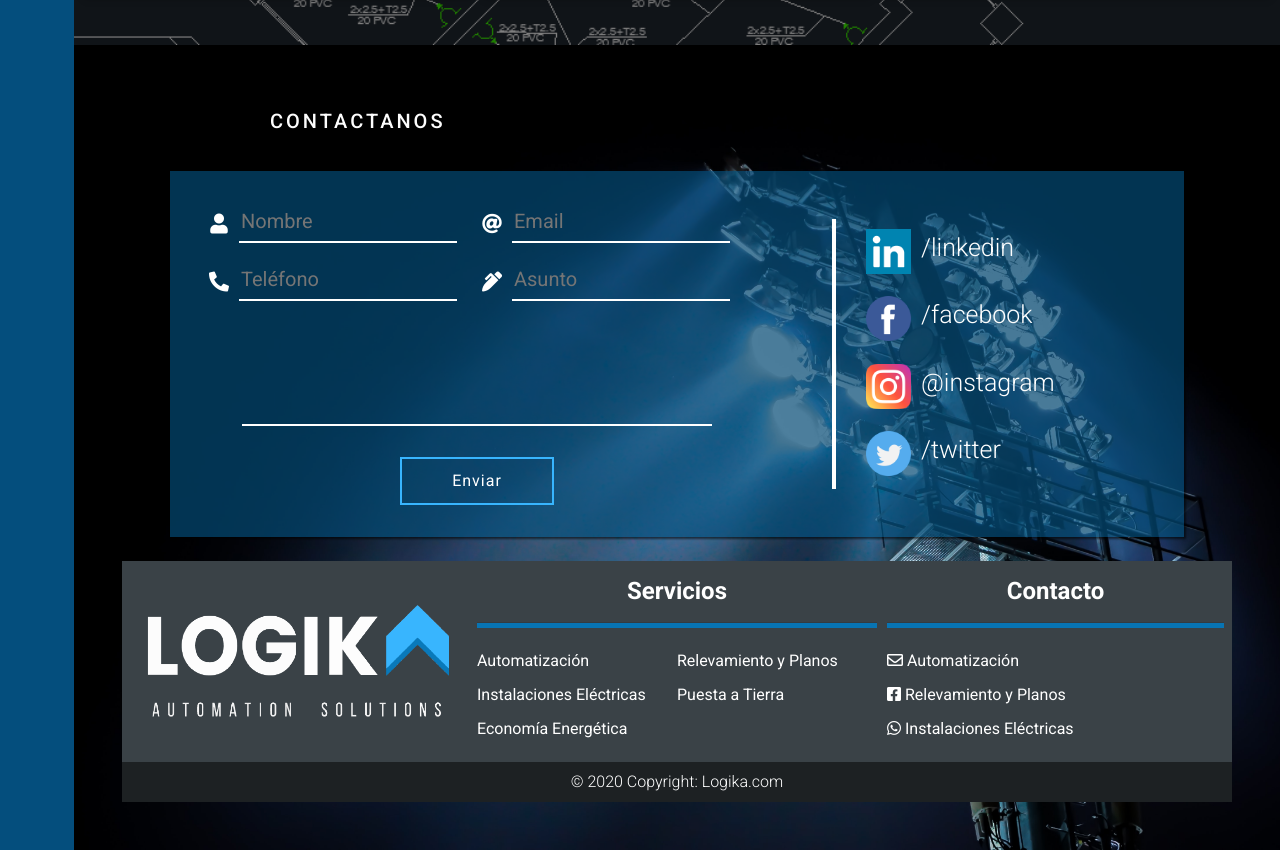
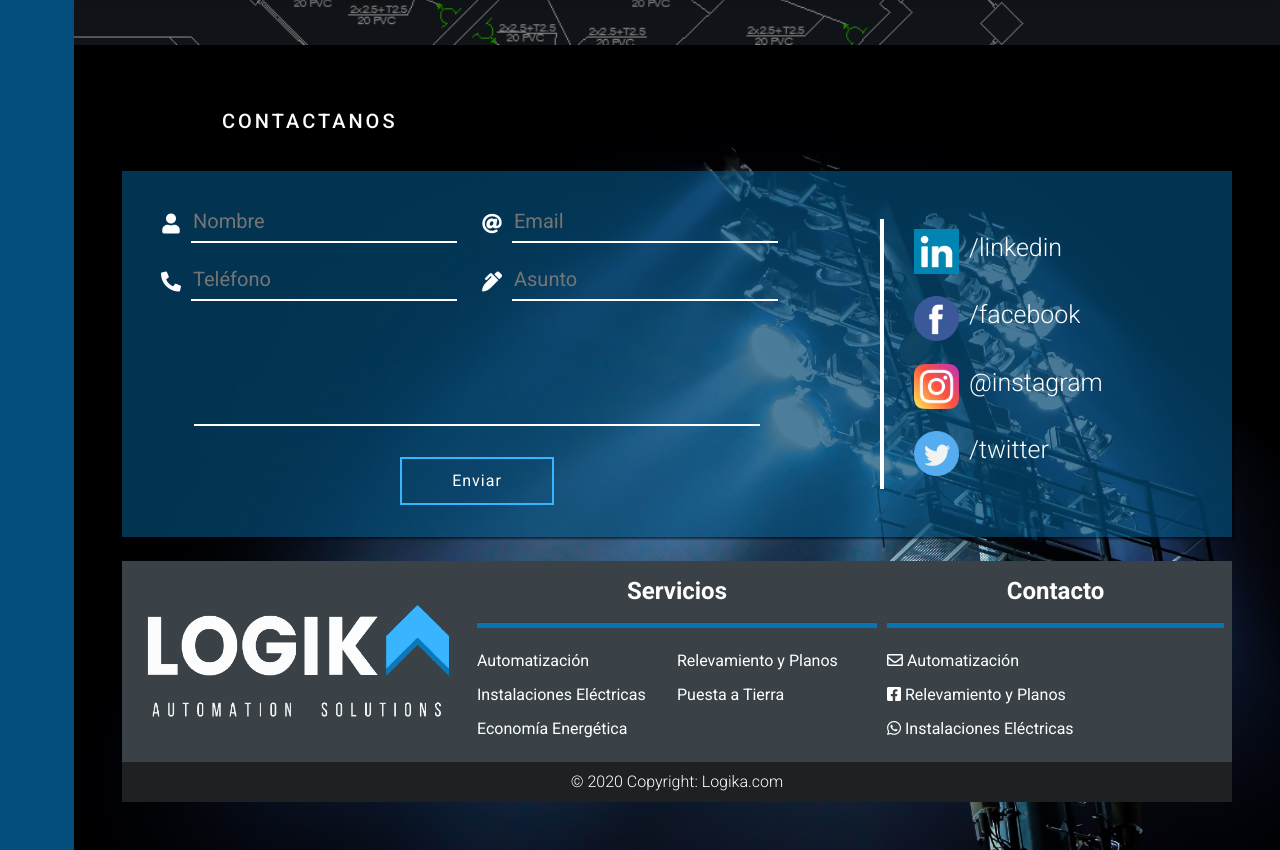
Before and after one commit to HelixInCode/Logika, a plain HTML site: page index.html in a window 1280 px wide. Shown: the part 3217-4067 px from the top of the page. Drawn offline with Linux system fonts and the light colour scheme.

Commit message:
merge portafolio y contacto

```diff
--- a/css/style.css
+++ b/css/style.css
@@ -690,7 +690,6 @@ footer > .copyright-footer{
     grid-template-columns: repeat(2, minmax(100px, 350px));
     text-align: center;
   }
-
   #contacto > div > div > form > div> .input-container{
     padding: 10px;
     display: grid;
@@ -732,7 +731,6 @@ footer > .copyright-footer{
     font-family: var(--roboto);
     letter-spacing: 1px;
   }
-
   #contacto > div > div > .redes{
     display: grid;
     grid-template-columns: auto;
--- a/index.html
+++ b/index.html
@@ -304,8 +304,9 @@
     </section>
 
     <section id="contacto" class="container-fluid m-md-0 py-3 px-2 p-md-5">
-      <div class="pt-3 pb-4 px-3 px-sm-5">
+      <div class="pt-3 pb-4"><!-- px-3 px-sm-5 -->
         <h1>CONTACTANOS</h1>
+
         <div class="cuerpo-form">
           <form action="" method="post" class="p-4">
             <div class="primer-bloque">
@@ -356,7 +357,6 @@
 
       </div>
 
-    <img class="img-fluid d-none" src="img/Footer.png" alt="">
     <footer>
       <div class="footer-main px-2 py-3">
         <div class="img-container p-lg-3">
```
